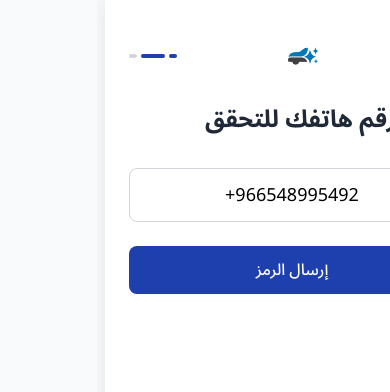
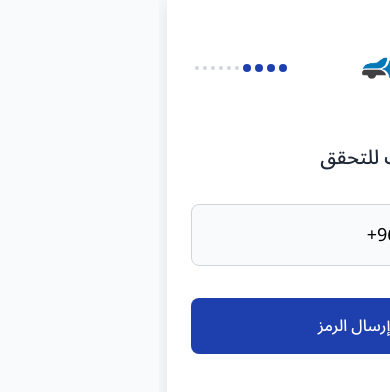
Before and after one commit to lonsieur-bit/prorpo, a React (Vite) app: page /phone-verification in a window 390 px wide. Shown: the top 392 px of the page. Built offline with nearby package versions, Linux system fonts and the light colour scheme.

Commit message:
Update phone verification page to match the provided design

```diff
--- a/src/components/PhoneVerification.tsx
+++ b/src/components/PhoneVerification.tsx
@@ -1,6 +1,6 @@
 import React, { useState } from 'react';
 import { useNavigate } from 'react-router-dom';
-import { ArrowRight, Car, Sparkles } from 'lucide-react';
+import { ArrowRight } from 'lucide-react';
 
 export default function PhoneVerification() {
   const navigate = useNavigate();
@@ -12,40 +12,63 @@ export default function PhoneVerification() {
   };
 
   return (
-    <div className="screen-container">
-      <div className="flex flex-col h-full p-6">
-        <div className="flex items-center justify-between mb-8 pt-4">
-          <ArrowRight size={24} className="text-gray-600" />
+    <div className="screen-container bg-white">
+      <div className="flex flex-col h-full">
+        {/* Header */}
+        <div className="flex items-center justify-between p-6 pt-12">
+          <button onClick={() => navigate('/')} className="p-2">
+            <ArrowRight size={24} className="text-gray-700" />
+          </button>
+
           <div className="flex items-center gap-2">
             <img
               src="/شعار نشمي.pdf (3).png"
               alt="شعار نشمي"
-              className="w-8 h-8 object-contain"
+              className="w-10 h-10 object-contain"
             />
           </div>
-          <div className="flex gap-1">
-            <div className="w-2 h-1 bg-primary-600 rounded"></div>
-            <div className="w-6 h-1 bg-primary-600 rounded"></div>
-            <div className="w-2 h-1 bg-gray-300 rounded"></div>
+
+          {/* Progress indicator */}
+          <div className="flex items-center gap-1">
+            <div className="flex gap-1">
+              <div className="w-2 h-2 bg-primary-600 rounded-full"></div>
+              <div className="w-2 h-2 bg-primary-600 rounded-full"></div>
+              <div className="w-2 h-2 bg-primary-600 rounded-full"></div>
+              <div className="w-2 h-2 bg-primary-600 rounded-full"></div>
+            </div>
+            <div className="flex gap-1 ml-1">
+              <div className="w-1 h-1 bg-gray-300 rounded-full"></div>
+              <div className="w-1 h-1 bg-gray-300 rounded-full"></div>
+              <div className="w-1 h-1 bg-gray-300 rounded-full"></div>
+              <div className="w-1 h-1 bg-gray-300 rounded-full"></div>
+              <div className="w-1 h-1 bg-gray-300 rounded-full"></div>
+              <div className="w-1 h-1 bg-gray-300 rounded-full"></div>
+            </div>
           </div>
         </div>
 
-        <div className="flex-1">
-          <h1 className="text-2xl font-bold text-gray-800 mb-2">أدخل رقم هاتفك للتحقق</h1>
+        {/* Content */}
+        <div className="flex-1 px-6 pt-8">
+          <h1 className="text-xl font-medium text-gray-800 mb-8 text-right">
+            أدخل رقم هاتفك للتحقق
+          </h1>
 
-          <form onSubmit={handleSubmit} className="mt-8">
-            <div className="mb-6">
+          <form onSubmit={handleSubmit} className="space-y-8">
+            <div>
               <input
                 type="tel"
                 value={phoneNumber}
                 onChange={(e) => setPhoneNumber(e.target.value)}
-                className="input-field text-center text-lg"
-                placeholder="رقم الهاتف"
+                className="w-full p-4 border border-gray-300 rounded-lg text-lg text-right bg-gray-50 focus:outline-none focus:ring-2 focus:ring-primary-500 focus:border-primary-500"
+                placeholder="+966548995492"
                 dir="ltr"
               />
             </div>
 
-            <button type="submit" className="btn-primary">
+            <button
+              type="submit"
+              className="w-full bg-primary-600 hover:bg-primary-700 text-white font-medium py-4 px-6 rounded-lg transition-colors duration-200"
+            >
               إرسال الرمز
             </button>
           </form>
```
